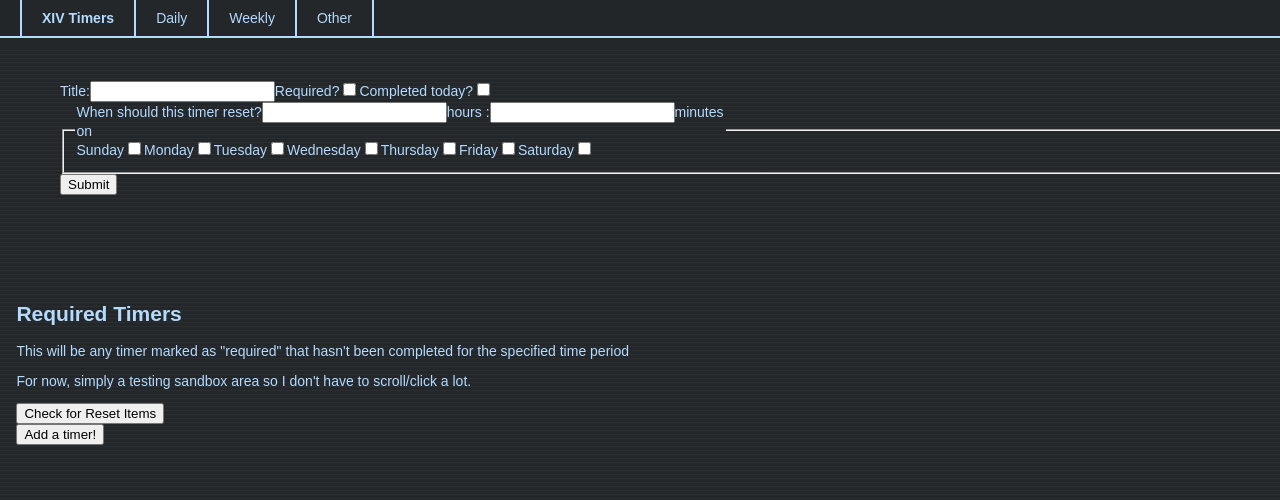
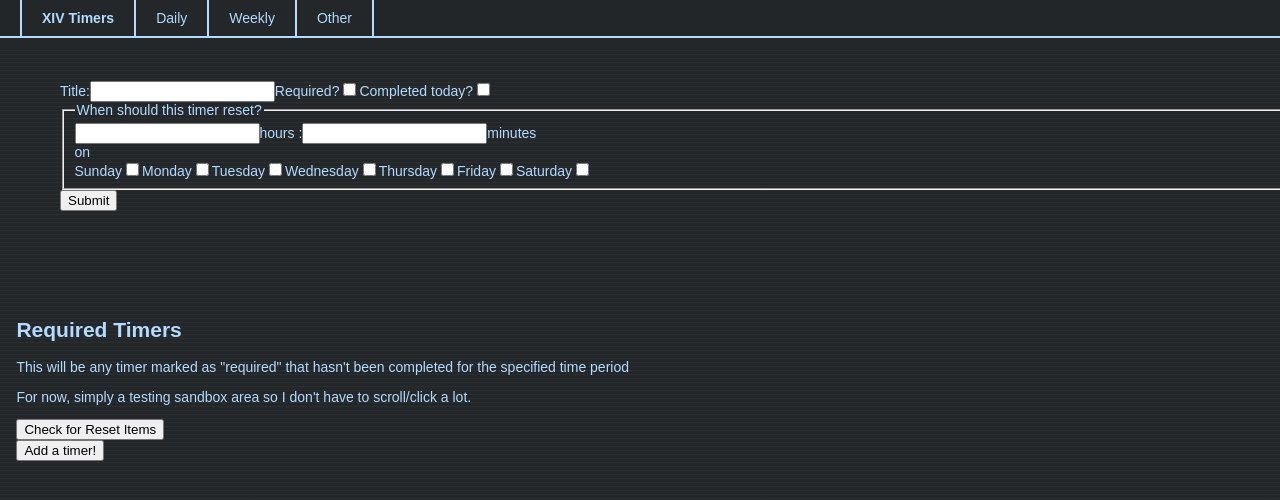
Before and after one commit to ceg9498/todo-timers, a React (Create React App) app: page / in a window 1280 px wide. Both pictures are taken after a click on the button "Add a timer!". Shown: the top 500 px of the page. Built offline with nearby package versions, Linux system fonts and the light colour scheme.

Commit message:
Fix legend display

```diff
--- a/src/component/addForm.tsx
+++ b/src/component/addForm.tsx
@@ -129,7 +129,7 @@ export default class AddForm extends React.Component<any,any>{
           onChange={this.handleChange} />
       </label>
       <fieldset>
-        <legend>When should this timer reset?
+        <legend>When should this timer reset?</legend>
           <label>
             <input
               type="number"
@@ -173,7 +173,6 @@ export default class AddForm extends React.Component<any,any>{
             <input type="checkbox" name="sat" value={this.state.sat}
           onChange={this.handleChange} />
           </label>
-        </legend>
       </fieldset>
       <input type="submit" value="Submit" />
     </form>
```
